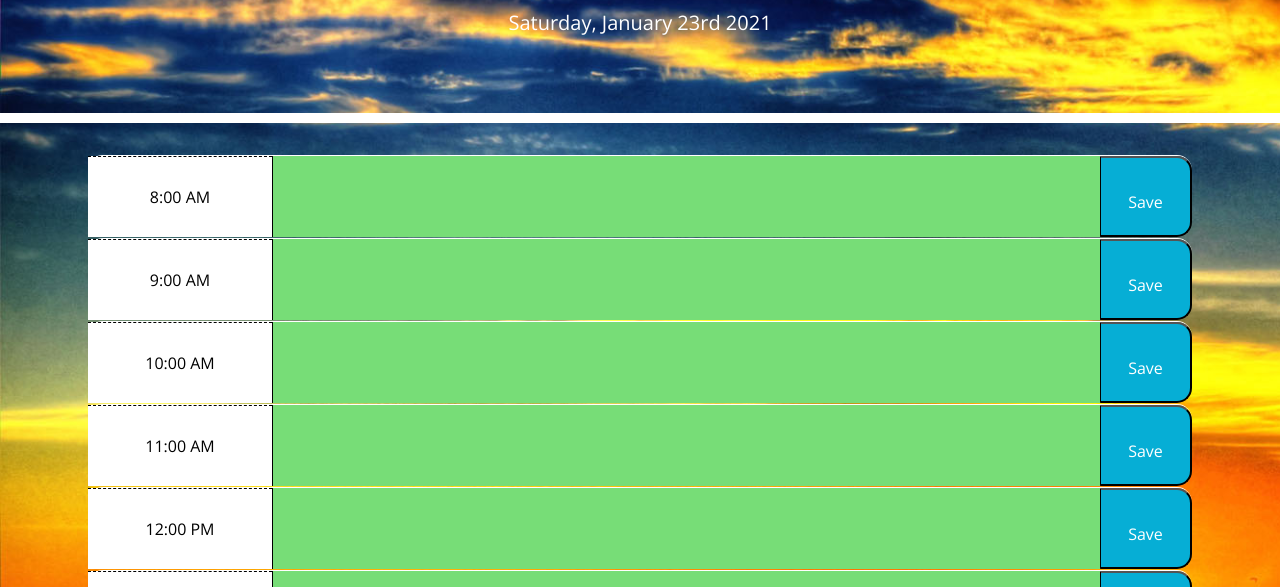
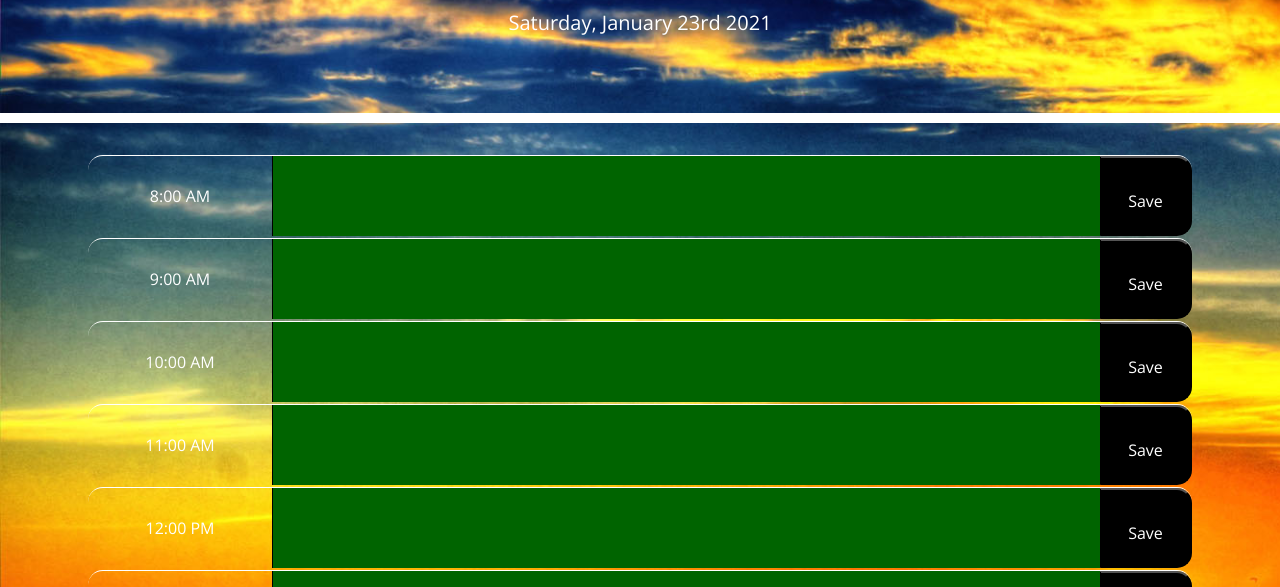
Before and after one commit to blackjupiter98/-Donald-Claxton-05-Day-Planner-, a plain HTML site: page index.html in a window 1280 px wide. Shown: the part 181-768 px from the top of the page. Drawn offline with nearby package versions, Linux system fonts and the light colour scheme.

Commit message:
additional styling

```diff
--- a/style.css
+++ b/style.css
@@ -40,23 +40,20 @@ body {
   }
 
   .hour {
-    background-color: #ffffff;
-    color: #000000;
-    border-top: 1px dashed #000000;
+    color: white;
   }
 
   .past {
-    background-color: #d3d3d3;
     color: white;
   }
 
   .present {
-    background-color: #ff6961;
+    background-color: darkred;
     color: white;
   }
 
   .future {
-    background-color: #77dd77;
+    background-color: darkgreen;
     color: white;
   }
 
@@ -64,7 +61,7 @@ body {
     border-left: 1px solid black;
     border-top-right-radius: 15px;
     border-bottom-right-radius: 15px;
-    background-color: #06AED5;
+    background-color: black;
     color: white;
   }
 
```
